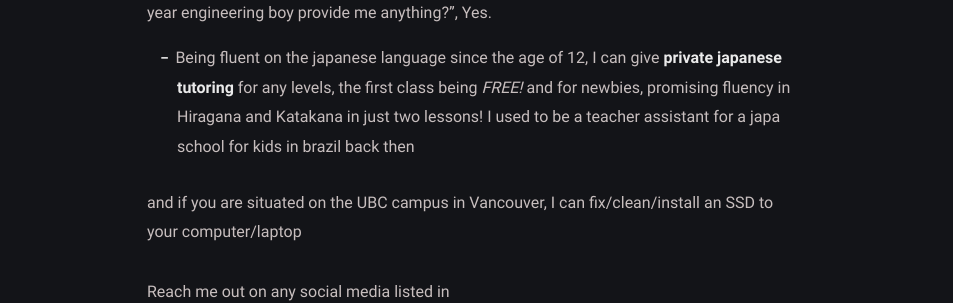
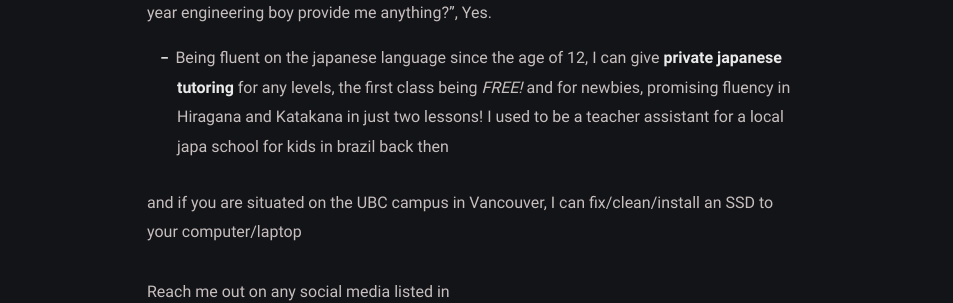
Before and after one commit to Pistachihen/pistachi.github.io, a Jekyll site: the page built from _posts/welcome-to-jekyll/2020-08-29-welcome-to-jekyll.md, in a window 1280 px wide. Shown: the part 385-688 px from the top of the page, without its empty margins (163-1116 px from the left). Built offline with Jekyll 4.4.1, drawn with Linux system fonts in a browser that asks for light colours.

Commit message:
2020-08-29-welcome-to-jekyll.md: changed

```diff
--- a/_posts/welcome-to-jekyll/2020-08-29-welcome-to-jekyll.md
+++ b/_posts/welcome-to-jekyll/2020-08-29-welcome-to-jekyll.md
@@ -6,7 +6,7 @@ categories: services
 ---
 Hello, you must have clicked this wondering "services？ How can this part japanese second-year engineering boy provide me anything?", Yes.
 
-- Being fluent on the japanese language since the age of 12, I can give **private japanese tutoring** for any levels, the first class being *FREE!* and for newbies, promising fluency in Hiragana and Katakana in just two lessons! I used to be a teacher assistant for a japa school for kids in brazil back then
+- Being fluent on the japanese language since the age of 12, I can give **private japanese tutoring** for any levels, the first class being *FREE!* and for newbies, promising fluency in Hiragana and Katakana in just two lessons! I used to be a teacher assistant for a local japa school for kids in brazil back then
 
 and if you are situated on the UBC campus in Vancouver, I can fix/clean/install an SSD to your computer/laptop
 
```
